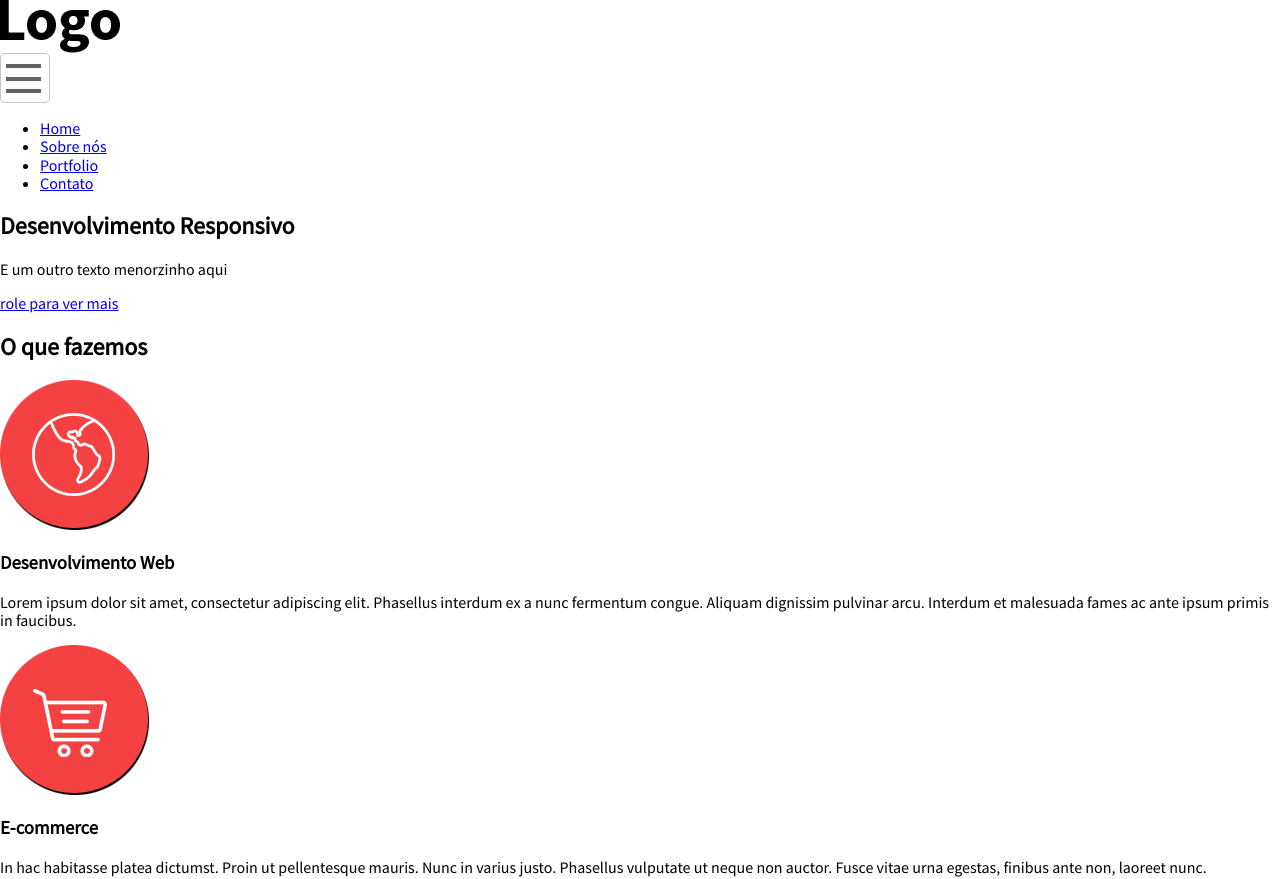
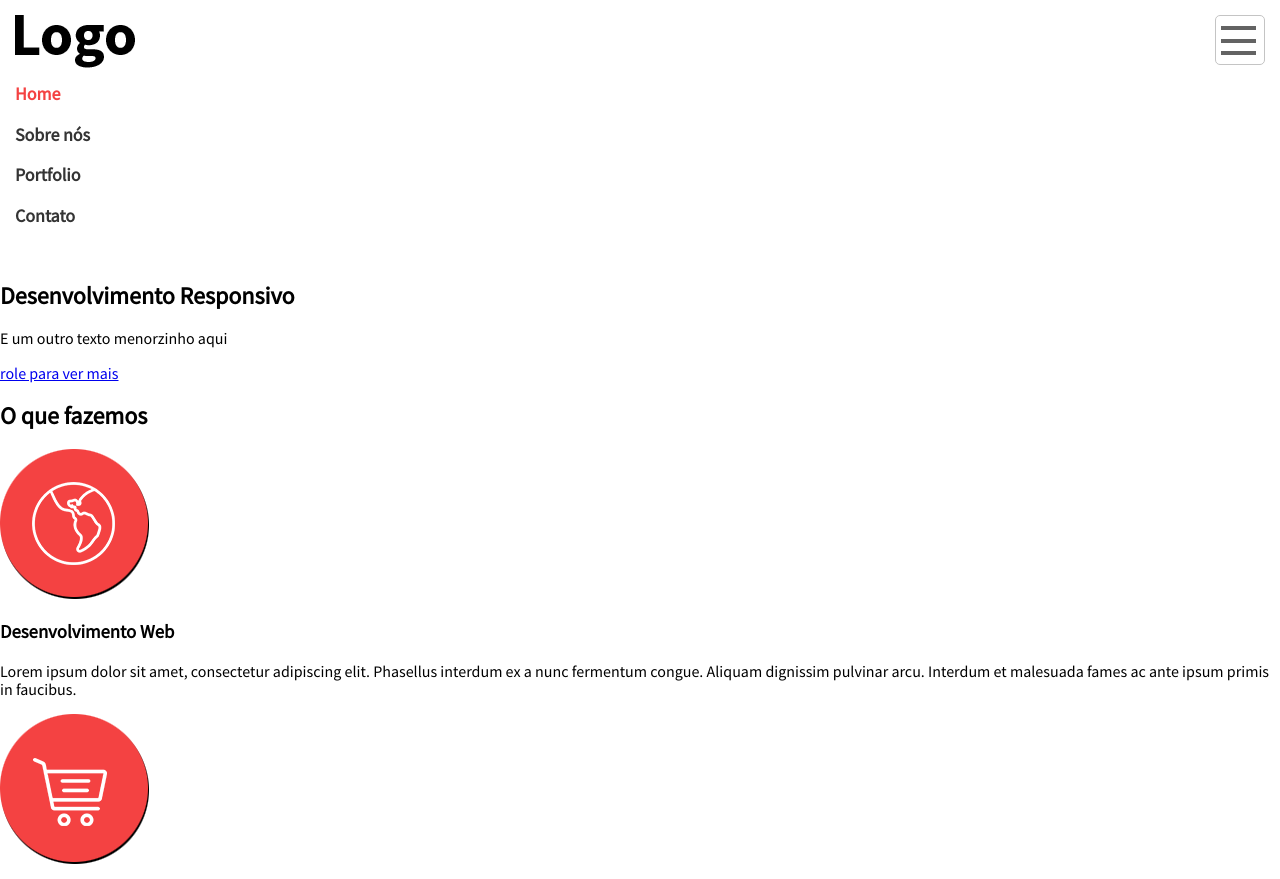
Before and after one commit to filypef/Portifolio-Resposivo, a plain HTML site: page index.html in a window 1280 px wide. Shown: the top 879 px of the page. Drawn offline with Linux system fonts and the light colour scheme.

Commit message:
adicionando css no header

```diff
--- a/css/style.css
+++ b/css/style.css
@@ -15,6 +15,8 @@ body{
 }
 .cabecalho{
     background-color: #fff;
+
+    padding: 15px;
 }
 .logo{
     width: 120px;
@@ -38,7 +40,28 @@ body{
     text-indent: -99999px;
     outline: none;
     cursor: pointer;
+
+    position: absolute;
+    top: 15px;
+    right: 15px;
 }
 .menu-principal__btn--fechar{
     background-position: -48px 8px;
 }
+.menu-principal__lista{
+    padding: 0;
+}
+.menu-principal__lista li{
+    list-style: none;
+}
+.menu-principal__item{
+    text-decoration: none;
+    font-weight: bold;
+    color: #343434;
+    margin-bottom: 20px;
+    display: block;
+    font-size: 18px;
+}
+.menu-principal__item--atual{
+    color: #f44242;
+}
--- a/index.html
+++ b/index.html
@@ -15,10 +15,10 @@
         <nav class="menu-principal">
             <button class="menu-principal__btn">Abrir / Fechar</button>
             <ul class="menu-principal__lista">
-                <li><a href="index.html">Home</a></li>
-                <li><a href="sobre-mim.html">Sobre nós</a></li>
-                <li><a href="portfolio.html">Portfolio</a></li>
-                <li><a href="contato.html">Contato</a></li>
+                <li><a class="menu-principal__item menu-principal__item--atual" href="index.html">Home</a></li>
+                <li><a class="menu-principal__item" href="sobre-mim.html">Sobre nós</a></li>
+                <li><a class="menu-principal__item" href="portfolio.html">Portfolio</a></li>
+                <li><a class="menu-principal__item" href="contato.html">Contato</a></li>
             </ul>
         </nav>
     </header>
```
